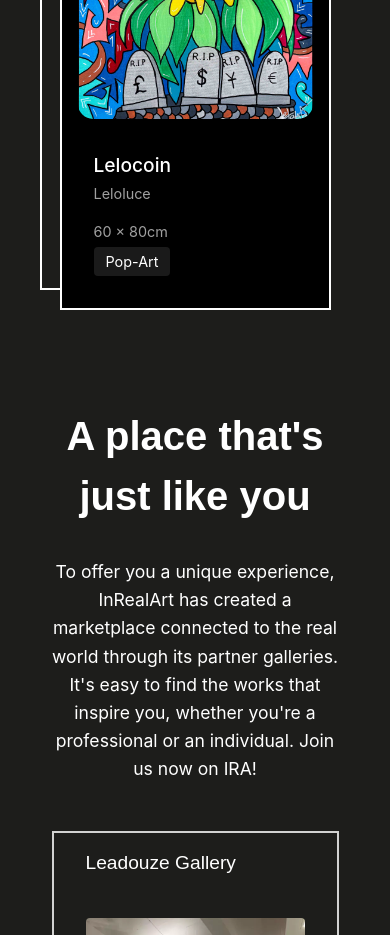
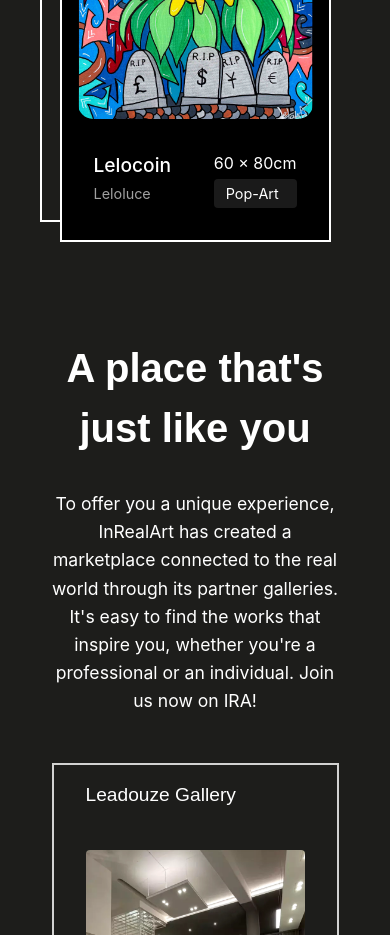
Before and after one commit to InRealArt/iaweb3_angers2024, a Next.js app: page / in a window 390 px wide. Shown: the part 940-1875 px from the top of the page. Built offline with nearby package versions, Linux system fonts and the light colour scheme; no server answers; a web font is replaced by a local one.

Commit message:
responsive on lelocoin

```diff
--- a/src/components/HeroSection/HeroSection.module.scss
+++ b/src/components/HeroSection/HeroSection.module.scss
@@ -172,6 +172,12 @@
         margin: 0;
       }
 
+      .artworkSize {
+        @media (max-width: 350px) {
+          font-size: 0.7rem;
+        }
+
+      }
       .artType {
         display: inline-block;
         background: rgba(255, 255, 255, 0.1);
@@ -179,11 +185,15 @@
         border-radius: 4px;
         color: white;
         font-size: 0.9rem;
+
+        @media (max-width: 350px) {
+          font-size: 0.7rem;
+        }
+
       }
     }
 
     @media (max-width: 480px) {
-      flex-direction: column;
       gap: 1rem;
 
       .rightInfo {
--- a/src/components/HeroSection/HeroSection.tsx
+++ b/src/components/HeroSection/HeroSection.tsx
@@ -60,7 +60,7 @@ const  HeroSection = () => {
                 <p>Leloluce</p>
               </div>
               <div className={styles.rightInfo}>
-                <p>60 × 80cm</p>
+                <span className={styles.artworkSize}>60 × 80cm</span>
                 <span className={styles.artType}>Pop-Art</span>
               </div>
             </div>
```
